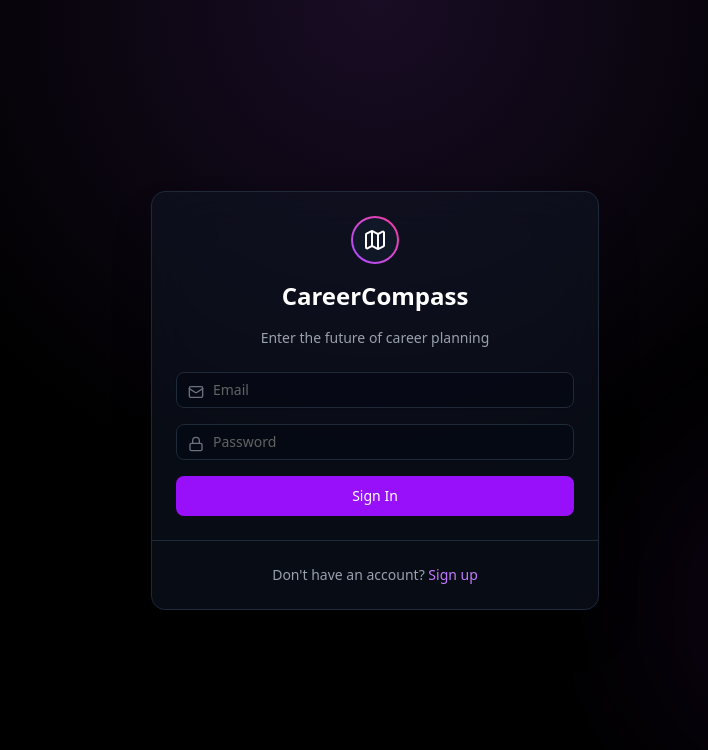
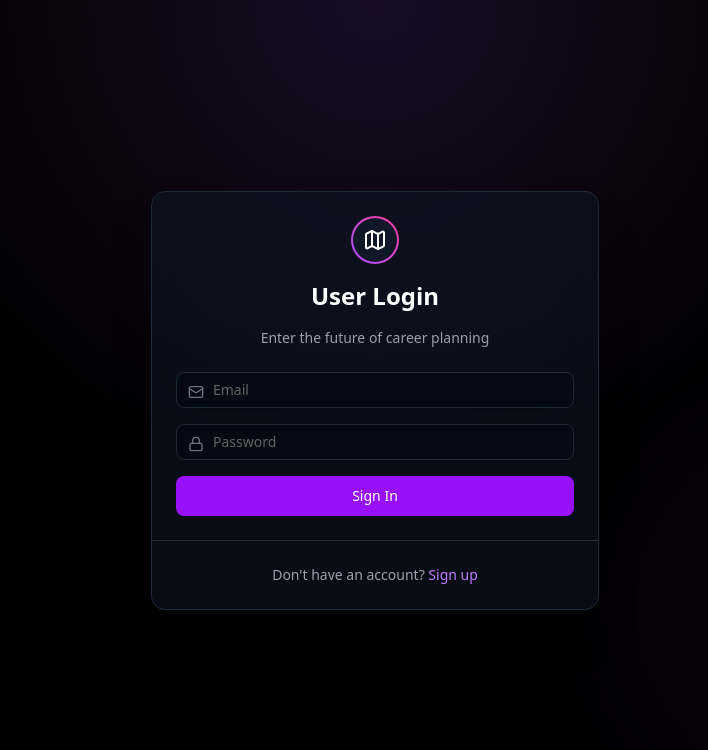
Before and after one commit to arin-b/career-compass, a Next.js app in the folder frontend/: page /login in a window 1280 px wide. Shown: the top 750 px of the page, without its empty margins (265-973 px from the left). Built offline with nearby package versions, Linux system fonts and the light colour scheme.

Commit message:
Added suitable page headings for better UX

```diff
--- a/frontend/src/app/dashboard/page.tsx
+++ b/frontend/src/app/dashboard/page.tsx
@@ -262,7 +262,7 @@ ${steps.map((s: any) => `- ${s.title}: ${s.desc}`).join('\n')}
         <div className="flex-1 p-8 bg-gradient-to-br from-gray-50 via-purple-50 to-blue-50 dark:from-gray-900 dark:via-purple-900/10 dark:to-blue-900/10 text-gray-900 dark:text-white overflow-hidden flex flex-col h-screen">
             <div className="flex justify-between items-center mb-8 shrink-0">
                 <div>
-                    <h1 className="text-4xl font-bold bg-clip-text text-transparent bg-gradient-to-r from-purple-600 via-blue-600 to-green-600 dark:from-purple-400 dark:via-blue-400 dark:to-green-400">Your Roadmap</h1>
+                    <h1 className="text-4xl font-bold bg-clip-text text-transparent bg-gradient-to-r from-purple-600 via-blue-600 to-green-600 dark:from-purple-400 dark:via-blue-400 dark:to-green-400">User Dashboard</h1>
                     <p className="text-lg text-gray-600 dark:text-gray-400 mt-2">Generated based on your unique profile and interests</p>
                 </div>
                 <div className="flex gap-6">
--- a/frontend/src/app/login/page.tsx
+++ b/frontend/src/app/login/page.tsx
@@ -68,7 +68,7 @@ export default function LoginPage() {
                             <Map className="w-6 h-6 text-white" />
                         </div>
                     </div>
-                    <CardTitle className="text-2xl font-bold text-white">CareerCompass</CardTitle>
+                    <CardTitle className="text-2xl font-bold text-white">User Login</CardTitle>
                     <CardDescription className="text-gray-400">Enter the future of career planning</CardDescription>
                 </CardHeader>
                 <CardContent>
--- a/frontend/src/app/profile/page.tsx
+++ b/frontend/src/app/profile/page.tsx
@@ -218,7 +218,7 @@ export default function ProfilePage() {
                             <ArrowLeft className="w-5 h-5 mr-2" /> Back to Dashboard
                         </Button>
                         <h1 className="text-4xl font-bold bg-clip-text text-transparent bg-gradient-to-r from-purple-600 via-blue-600 to-green-600 dark:from-purple-400 dark:via-blue-400 dark:to-green-400">
-                            Your Profile
+                            User Profile
                         </h1>
                     </div>
                     <ThemeToggle />
--- a/frontend/src/app/signup/page.tsx
+++ b/frontend/src/app/signup/page.tsx
@@ -60,7 +60,7 @@ export default function SignupPage() {
                             <Map className="w-6 h-6 text-white" />
                         </div>
                     </div>
-                    <CardTitle className="text-2xl font-bold text-white">Create Account</CardTitle>
+                    <CardTitle className="text-2xl font-bold text-white">User Registration</CardTitle>
                     <CardDescription className="text-gray-400">Start your journey with CareerCompass</CardDescription>
                 </CardHeader>
                 <CardContent>
```
